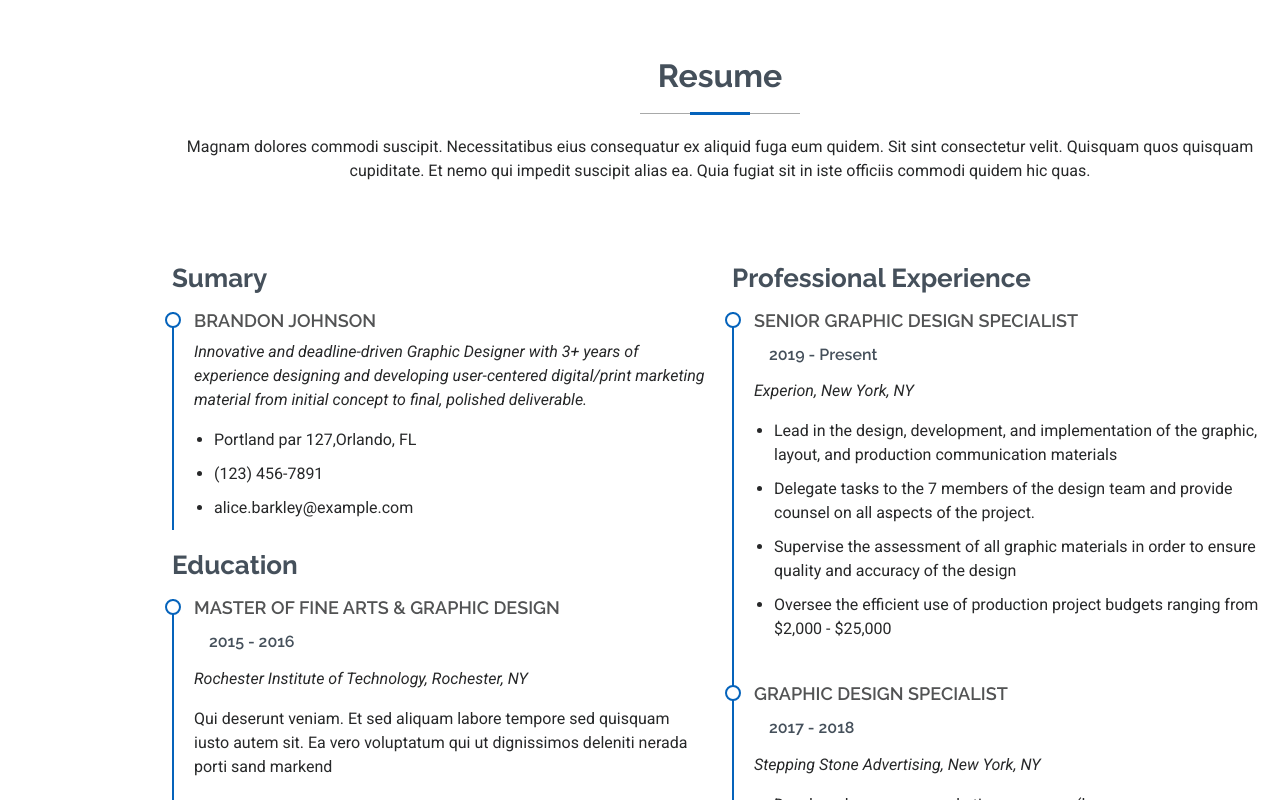
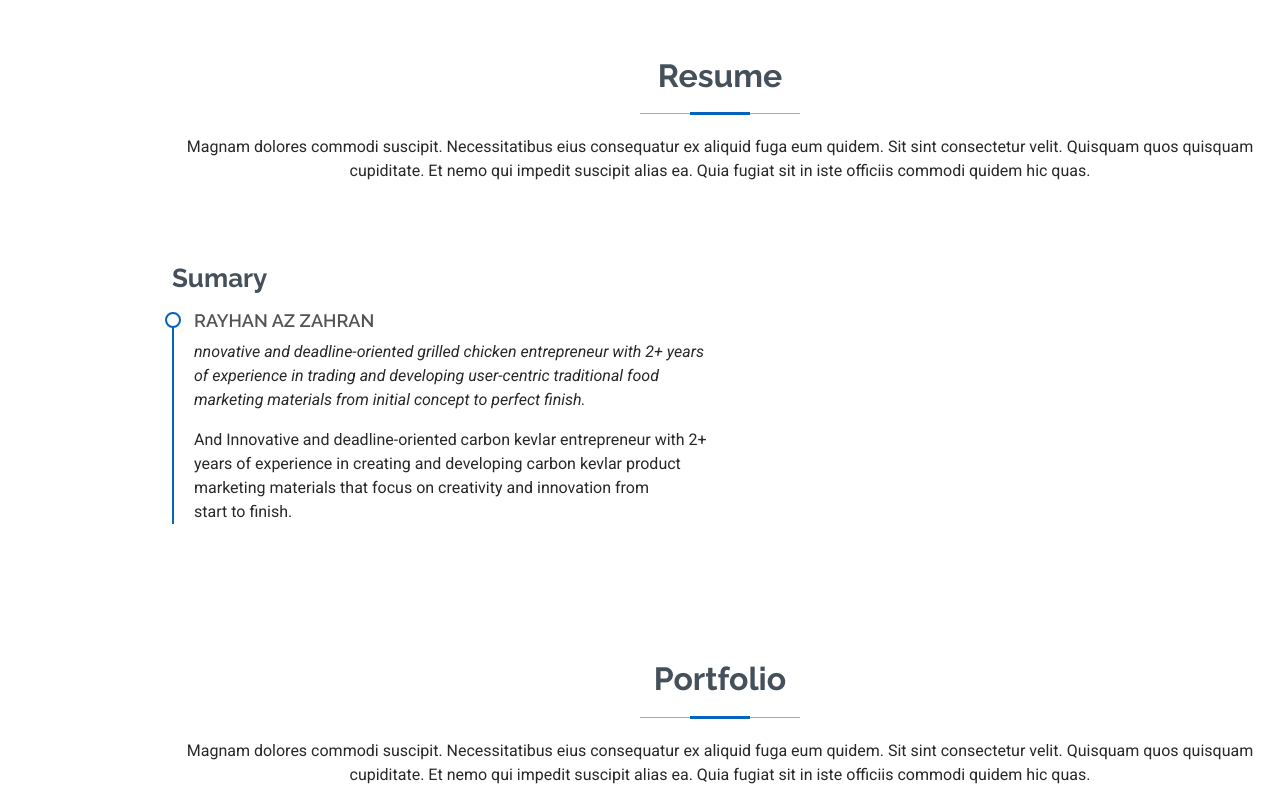
Before and after one commit to rayhan-azzahran/curriculum-vitae, a plain HTML site: page index.html in a window 1280 px wide. Shown: the part 2000-2800 px from the top of the page. Drawn offline with Linux system fonts and the light colour scheme.

Commit message:
Hide Education and Professional Experience

```diff
--- a/index.html
+++ b/index.html
@@ -267,33 +267,37 @@
             <h3 class="resume-title">Sumary</h3>
 
             <div class="resume-item pb-0">
-              <h4>Brandon Johnson</h4>
-              <p><em>Innovative and deadline-driven Graphic Designer with 3+ years of experience designing and developing user-centered digital/print marketing material from initial concept to final, polished deliverable.</em></p>
-              <ul>
+              <h4>Rayhan Az Zahran</h4>
+              <p><em>nnovative and deadline-oriented grilled chicken entrepreneur with 2+ years of experience in trading and developing user-centric traditional food marketing materials from initial concept to perfect finish.</em></p>
+              <p>And Innovative and deadline-oriented carbon kevlar entrepreneur with 2+ years of experience in creating and developing carbon kevlar product marketing materials that focus on creativity and innovation from start to finish.</p>
+              <!-- <ul>
                 <li>Portland par 127,Orlando, FL</li>
                 <li>(123) 456-7891</li>
                 <li>alice.barkley@example.com</li>
-              </ul>
-            </div><!-- Edn Resume Item -->
+              </ul> -->
+            </div>
+            <!-- Edn Resume Item -->
 
-            <h3 class="resume-title">Education</h3>
+            <!-- <h3 class="resume-title">Education</h3>
             <div class="resume-item">
               <h4>Master of Fine Arts &amp; Graphic Design</h4>
               <h5>2015 - 2016</h5>
               <p><em>Rochester Institute of Technology, Rochester, NY</em></p>
               <p>Qui deserunt veniam. Et sed aliquam labore tempore sed quisquam iusto autem sit. Ea vero voluptatum qui ut dignissimos deleniti nerada porti sand markend</p>
-            </div><!-- Edn Resume Item -->
+            </div> -->
+            <!-- Edn Resume Item -->
 
-            <div class="resume-item">
+            <!-- <div class="resume-item">
               <h4>Bachelor of Fine Arts &amp; Graphic Design</h4>
               <h5>2010 - 2014</h5>
               <p><em>Rochester Institute of Technology, Rochester, NY</em></p>
               <p>Quia nobis sequi est occaecati aut. Repudiandae et iusto quae reiciendis et quis Eius vel ratione eius unde vitae rerum voluptates asperiores voluptatem Earum molestiae consequatur neque etlon sader mart dila</p>
-            </div><!-- Edn Resume Item -->
+            </div> -->
+            <!-- Edn Resume Item -->
 
-          </div>
+          <!-- </div> -->
 
-          <div class="col-lg-6" data-aos="fade-up" data-aos-delay="200">
+          <!-- <div class="col-lg-6" data-aos="fade-up" data-aos-delay="200">
             <h3 class="resume-title">Professional Experience</h3>
             <div class="resume-item">
               <h4>Senior graphic design specialist</h4>
@@ -305,9 +309,10 @@
                 <li>Supervise the assessment of all graphic materials in order to ensure quality and accuracy of the design</li>
                 <li>Oversee the efficient use of production project budgets ranging from $2,000 - $25,000</li>
               </ul>
-            </div><!-- Edn Resume Item -->
+            </div> -->
+            <!-- Edn Resume Item -->
 
-            <div class="resume-item">
+            <!-- <div class="resume-item">
               <h4>Graphic design specialist</h4>
               <h5>2017 - 2018</h5>
               <p><em>Stepping Stone Advertising, New York, NY</em></p>
@@ -317,7 +322,8 @@
                 <li>Recommended and consulted with clients on the most appropriate graphic design</li>
                 <li>Created 4+ design presentations and proposals a month for clients and account managers</li>
               </ul>
-            </div><!-- Edn Resume Item -->
+            </div> -->
+            <!-- Edn Resume Item -->
 
           </div>
 
```
